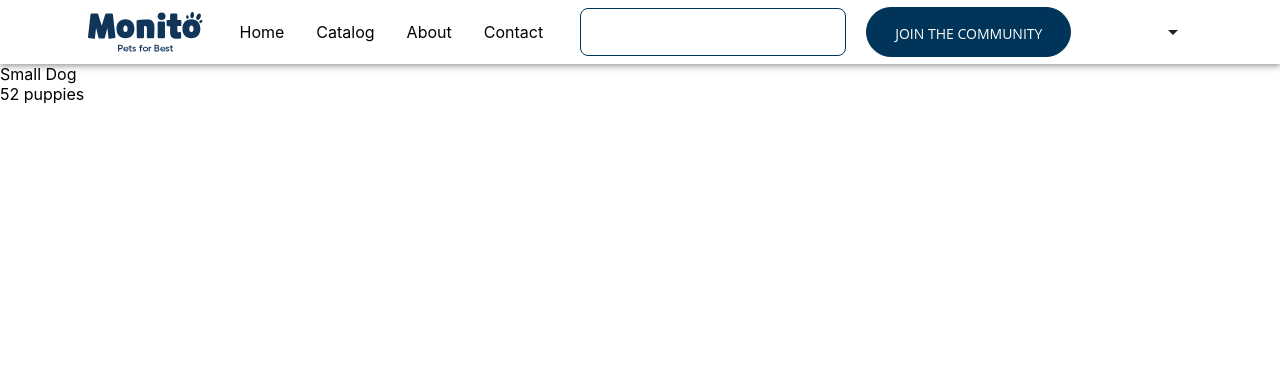
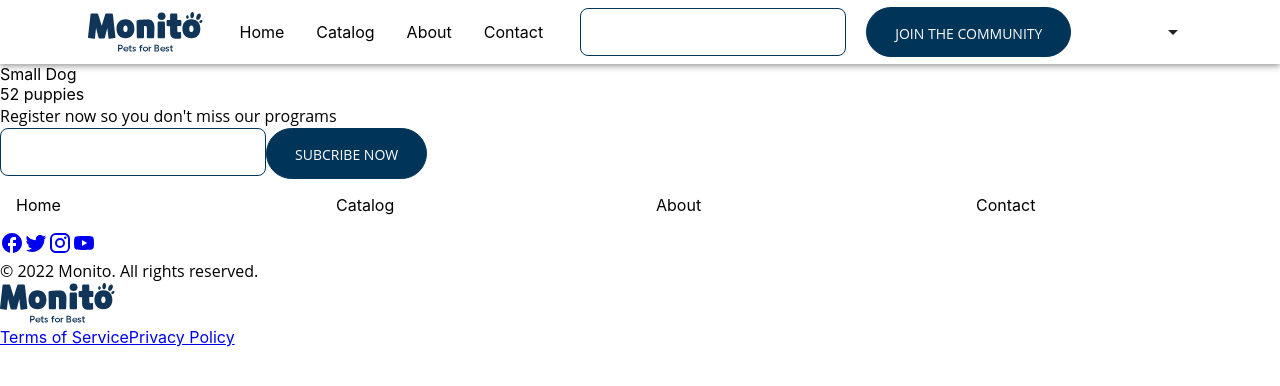
Before and after one commit to Romik1999/monito, a React (Create React App) app: page /catalog in a window 1280 px wide. Shown: the top 386 px of the page. Built offline with nearby package versions, Linux system fonts and the light colour scheme.

Commit message:
add components: - Feedback - Footer - Logo - Main menu - Socials

```diff
--- a/src/components/AppBar/index.tsx
+++ b/src/components/AppBar/index.tsx
@@ -11,6 +11,7 @@ import MyButton from "../MyButton";
 import MySelect from "../MySelect";
 import {currency} from "../../common/moks/currency";
 import MyInput from "../MyInput";
+import Logo from "../Logo";
 
 function ResponsiveAppBar() {
 
@@ -70,9 +71,7 @@ function ResponsiveAppBar() {
                     >
                         <MenuIcon/>
                     </IconButton>
-                    <img onClick={() => {
-                        navigate('/')
-                    }} src={logo} alt="logo"/>
+                   <Logo/>
                     <List
                         sx={{display: 'flex'}}
                     >
--- /dev/null
+++ b/src/components/Feedback/index.tsx
@@ -0,0 +1,18 @@
+import React from 'react';
+import {Typography} from "@mui/material";
+import MyInput from "../MyInput";
+import MyButton from "../MyButton";
+
+const Feedback = () => {
+    return (
+        <div className="feedback">
+            <Typography>Register now so you don't miss our programs</Typography>
+            <form>
+                <MyInput/>
+                <MyButton type="submit">Subcribe Now</MyButton>
+            </form>
+        </div>
+    );
+};
+
+export default Feedback;
--- /dev/null
+++ b/src/components/Footer/index.tsx
@@ -0,0 +1,29 @@
+import React from 'react';
+import Feedback from "../Feedback";
+import {Box, Typography} from "@mui/material";
+import MainMenu from "../MainMenu";
+import Socials from "../Socials";
+import Logo from "../Logo";
+import {Link} from "react-router-dom";
+
+const Footer = () => {
+    return (
+        <footer className="footer">
+            <Feedback/>
+            <Box>
+                <MainMenu/>
+                <Socials/>
+            </Box>
+            <Box>
+                <Typography>© 2022 Monito. All rights reserved.</Typography>
+                <Logo/>
+                <Box>
+                    <Link to="/terms">Terms of Service</Link>
+                    <Link to="/policy">Privacy Policy</Link>
+                </Box>
+            </Box>
+        </footer>
+    );
+};
+
+export default Footer;
--- /dev/null
+++ b/src/components/Logo/index.tsx
@@ -0,0 +1,16 @@
+import React from 'react';
+import logo from "../../assets/images/common/logo.svg";
+import {useNavigate} from "react-router-dom";
+
+const Logo = () => {
+    const navigate = useNavigate()
+    return (
+        <>
+            <img onClick={() => {
+                navigate('/')
+            }} src={logo} alt="logo"/>
+        </>
+    );
+};
+
+export default Logo;
--- /dev/null
+++ b/src/components/MainMenu/index.tsx
@@ -0,0 +1,26 @@
+import React from 'react';
+import {List, ListItem} from "@mui/material";
+import {navMenu} from "../../common/moks/navigate";
+import {useNavigate} from "react-router-dom";
+
+const MainMenu = () => {
+    const navigate = useNavigate()
+
+    const renderNavMenu = navMenu.map((element): JSX.Element => {
+        return (
+            <ListItem key={element.id} onClick={() => navigate(`${element.path}`)}>
+                {element.name}
+            </ListItem>
+        )
+    })
+    return (
+        <List
+            className="menu"
+            sx={{display: 'flex'}}
+        >
+            {renderNavMenu}
+        </List>
+    );
+};
+
+export default MainMenu;
--- /dev/null
+++ b/src/components/Socials/index.tsx
@@ -0,0 +1,20 @@
+import React from 'react';
+import {Box} from "@mui/material";
+import FacebookOutlinedIcon from '@mui/icons-material/FacebookOutlined';
+import TwitterIcon from '@mui/icons-material/Twitter';
+import InstagramIcon from '@mui/icons-material/Instagram';
+import YouTubeIcon from '@mui/icons-material/YouTube';
+import {Link} from "react-router-dom";
+
+const Socials = () => {
+    return (
+        <Box>
+            <Link to="https://ru-ru.facebook.com/" target="_blank"><FacebookOutlinedIcon/></Link>
+            <Link to="https://twitter.com/" target="_blank"><TwitterIcon/></Link>
+            <Link to="https://www.instagram.com/" target="_blank"><InstagramIcon/></Link>
+            <Link to="https://www.youtube.com/" target="_blank"><YouTubeIcon/></Link>
+        </Box>
+    );
+};
+
+export default Socials;
--- a/src/pages/catalog/index.tsx
+++ b/src/pages/catalog/index.tsx
@@ -2,6 +2,7 @@ import React from 'react';
 import AppBar from "../../components/AppBar";
 import {Box} from "@mui/material";
 import ResponsiveDrawer from "../../components/Filter";
+import Footer from "../../components/Footer";
 
 const Catalog = () => {
     return (
@@ -37,6 +38,7 @@ const Catalog = () => {
                     </div>
                 </Box>
             </Box>
+            <Footer/>
         </>
     );
 };
```
